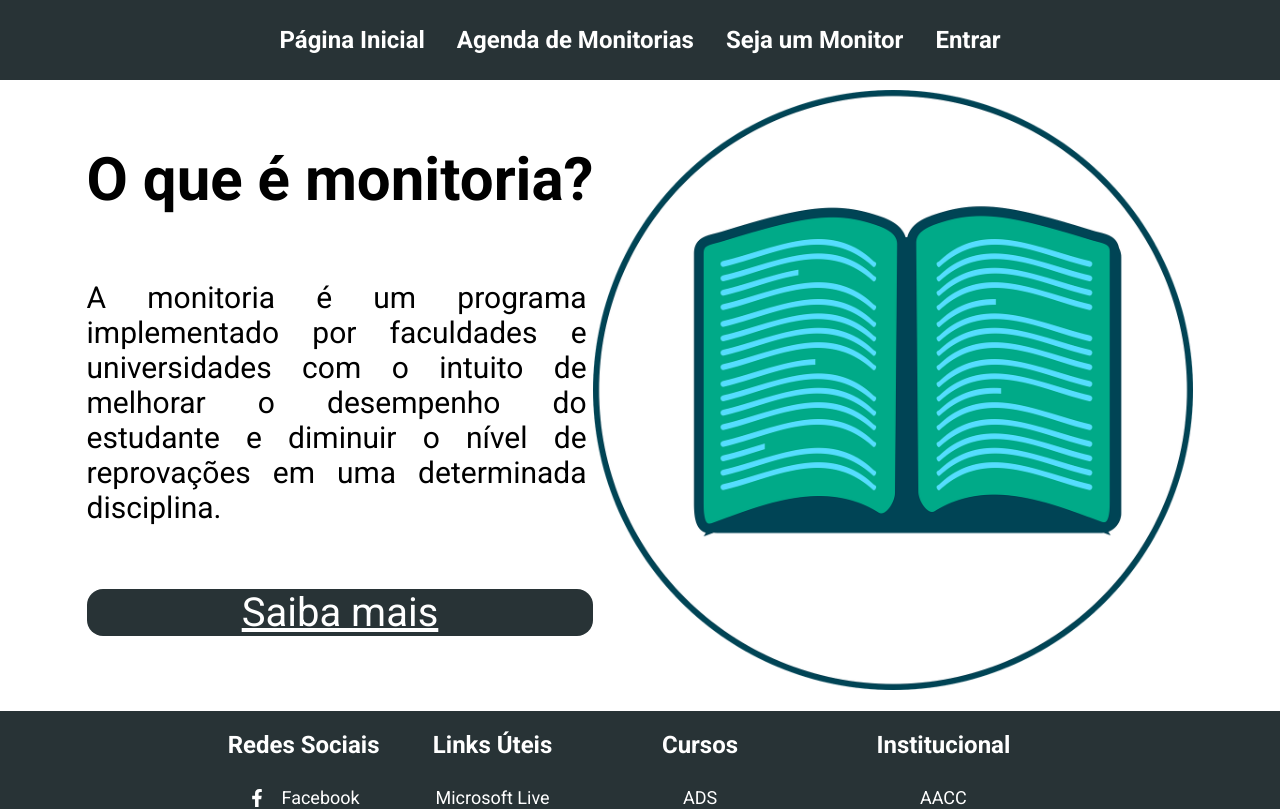
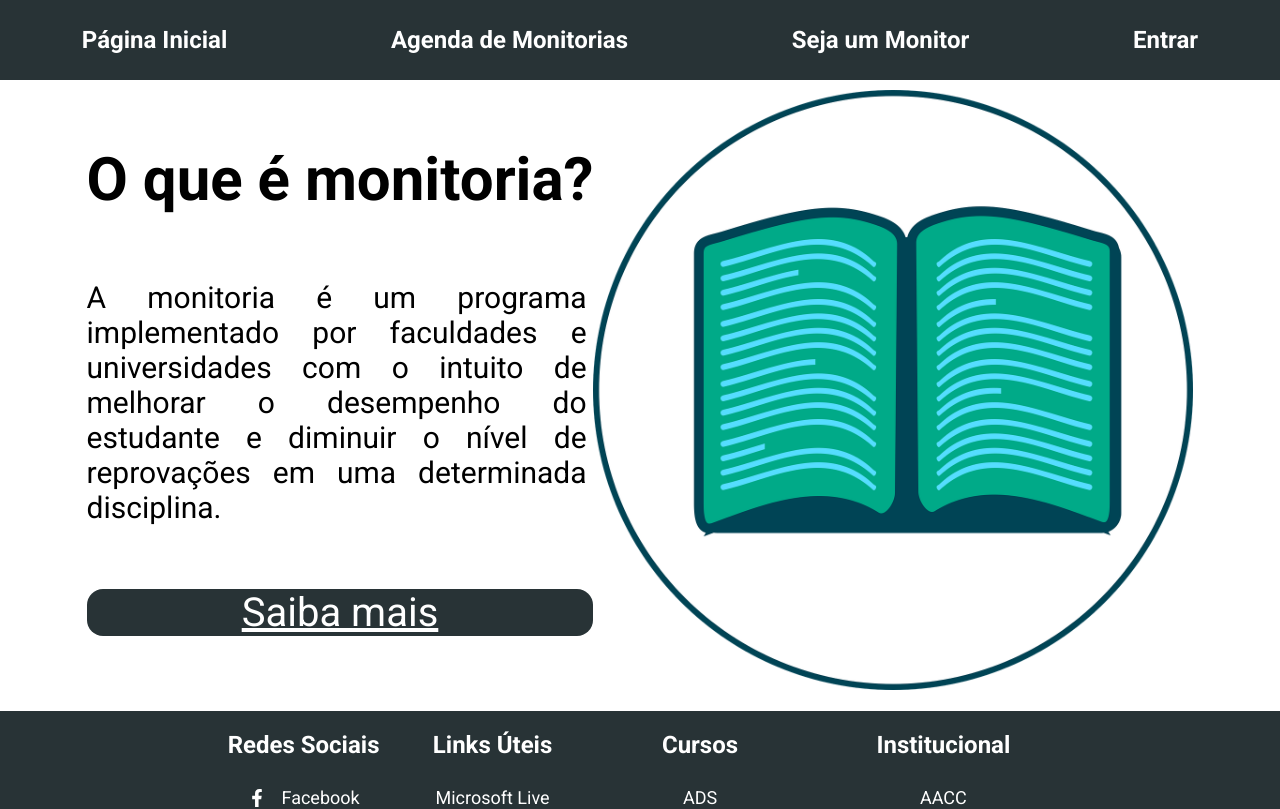
Before and after one commit to cleysondiego/sgm-frontend, a React (Create React App) app: page / in a window 1280 px wide. Shown: the top 809 px of the page. Built offline with nearby package versions, Linux system fonts and the light colour scheme.

Commit message:
chore: fixing Navbar width

```diff
--- a/src/components/Header/styles.ts
+++ b/src/components/Header/styles.ts
@@ -37,8 +37,8 @@ export const Container = styled.nav`
 export const List = styled.ul<ListProps>`
   display: flex;
   flex-direction: row;
-  justify-content: center;
-  height: auto;
+  justify-content: space-around;
+  width: 1500px;
   margin: 0 auto;
   list-style: none;
   text-align: center;
```
